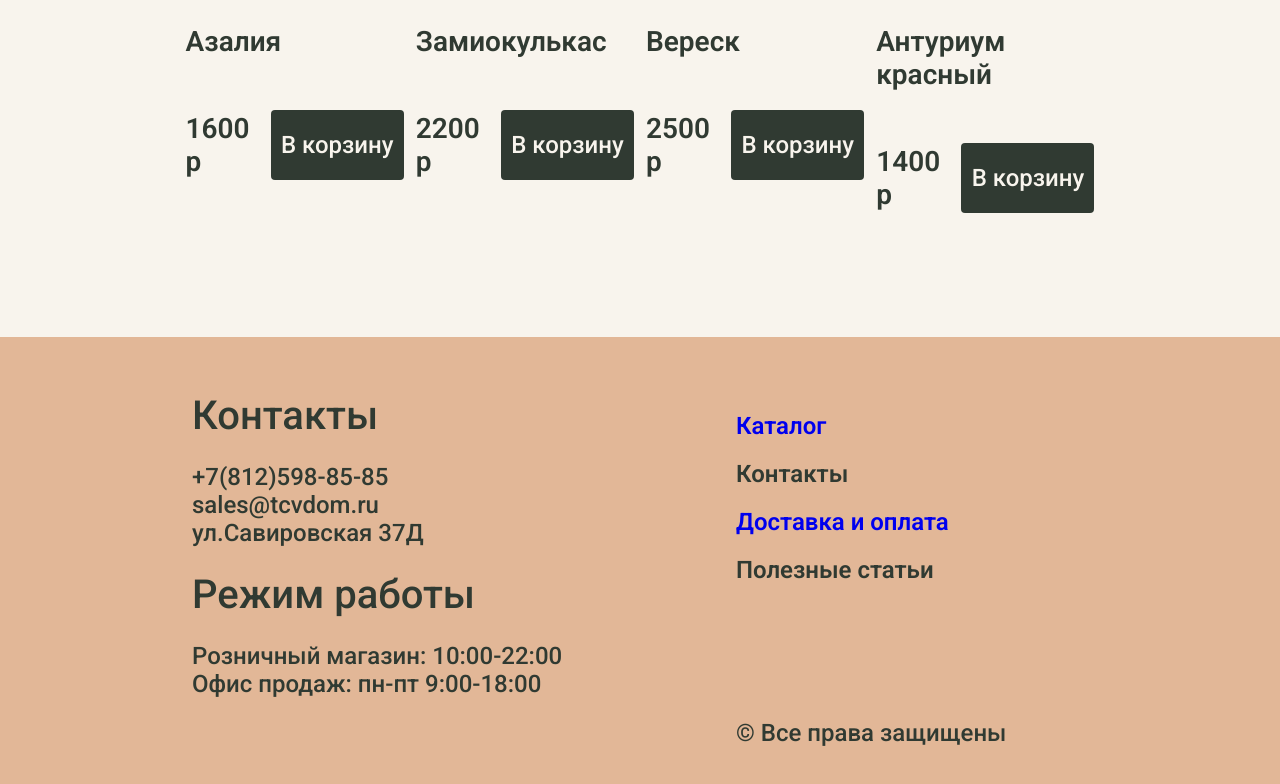
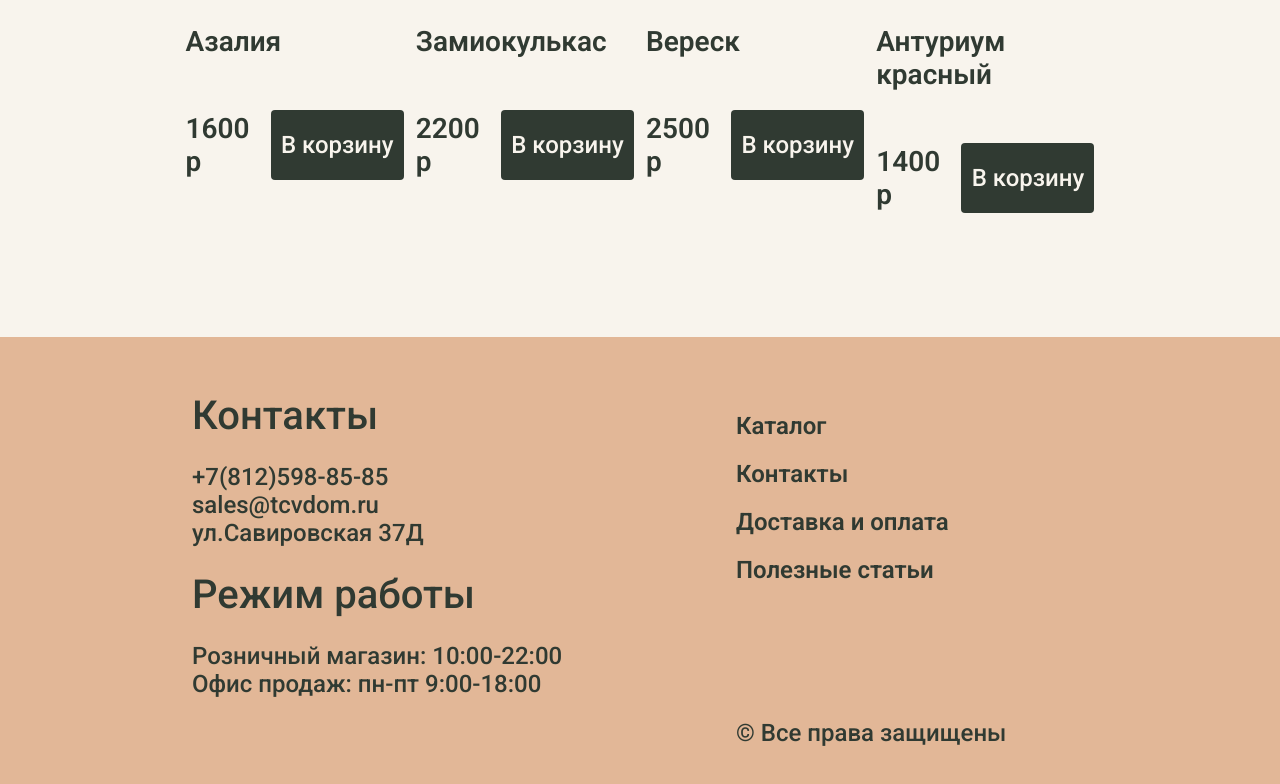
Before and after one commit to web-design-group/final-site-DariaEgo1101, a plain HTML site: page index.html in a window 1280 px wide. Shown: the part 1333-2117 px from the top of the page. Drawn offline with Linux system fonts and the light colour scheme.

Commit message:
Update style-flex.css

```diff
--- a/style/style-flex.css
+++ b/style/style-flex.css
@@ -271,6 +271,9 @@ footer a:visited{
     text-decoration: none;
 
 }
+footer a{
+    color: #303A32;
+}
 .f2 a:hover{
     color: #48574B;
 }
@@ -320,4 +323,5 @@ li{
     list-style-type: none;
     margin-top: 20px;
     margin-bottom: 20px;
+
 }
```
